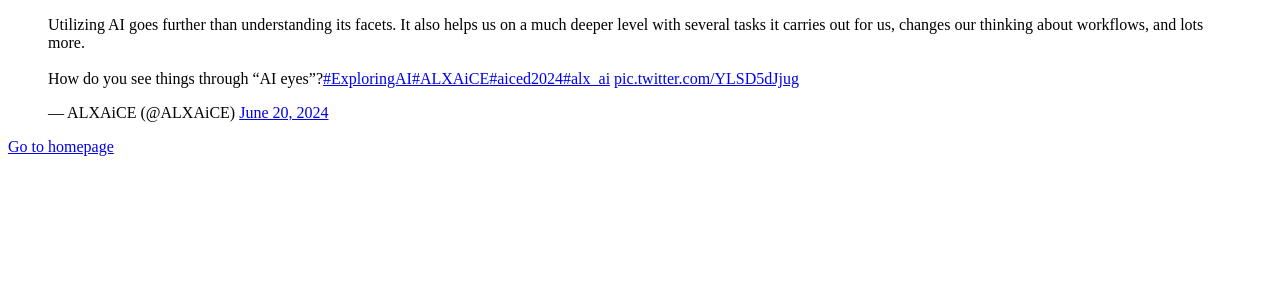
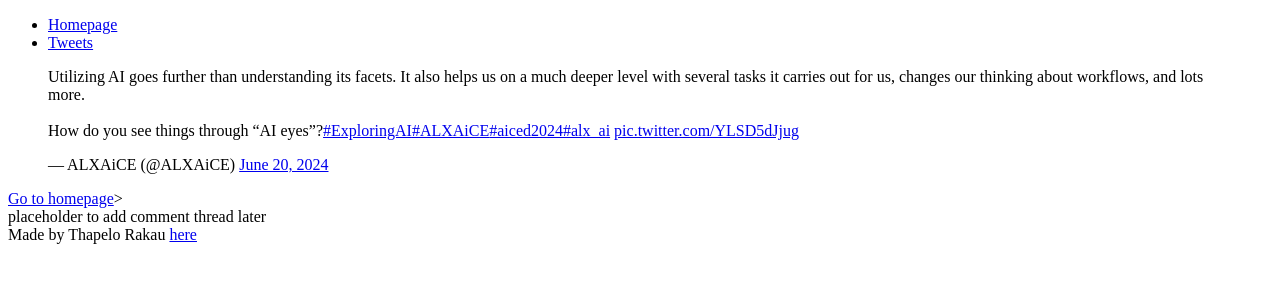
Before and after one commit to RakauT/My_First_Portfolio, a plain HTML site: page html_basic/tweets.html in a window 1280 px wide. Drawn offline with Linux system fonts and the light colour scheme.

Commit message:
Modified structure

```diff
--- a/html_basic/tweets.html
+++ b/html_basic/tweets.html
@@ -6,9 +6,20 @@
     <title>Document</title>
 </head>
 <body>
+    <header>
+        <ul>
+            <li><a href="index.html">Homepage</a></li>
+
+            <li><a href="tweets.html">Tweets</a></li>
+        </ul>
+    </header>
+    <main><article>
     <blockquote class="twitter-tweet"><p lang="en" dir="ltr">Utilizing AI goes further than understanding its facets. It also helps us on a much deeper level with several tasks it carries out for us, changes our thinking about workflows, and lots more.<br><br>How do you see things through “AI eyes”?<a href="https://twitter.com/hashtag/ExploringAI?src=hash&amp;ref_src=twsrc%5Etfw">#ExploringAI</a><a href="https://twitter.com/hashtag/ALXAiCE?src=hash&amp;ref_src=twsrc%5Etfw">#ALXAiCE</a><a href="https://twitter.com/hashtag/aiced2024?src=hash&amp;ref_src=twsrc%5Etfw">#aiced2024</a><a href="https://twitter.com/hashtag/alx_ai?src=hash&amp;ref_src=twsrc%5Etfw">#alx_ai</a> <a href="https://t.co/YLSD5dJjug">pic.twitter.com/YLSD5dJjug</a></p>&mdash; ALXAiCE (@ALXAiCE) <a href="https://twitter.com/ALXAiCE/status/1803784457989558594?ref_src=twsrc%5Etfw">June 20, 2024</a></blockquote>
     <script async src="https://platform.twitter.com/widgets.js" charset="utf-8"></script>
-    <a href="index.html">Go to homepage</a>
+    <a href="index.html">Go to homepage</a>></article>
+    <aside>placeholder to add comment thread later</aside>
+</main>
+<footer>Made by Thapelo Rakau <a href="https://thapelorakau.com" target="_blank">here</a></footer>
 </body>
 
 </html>
```
Also changed, not shown: html_basic/index.html (+14 -1 lines).
